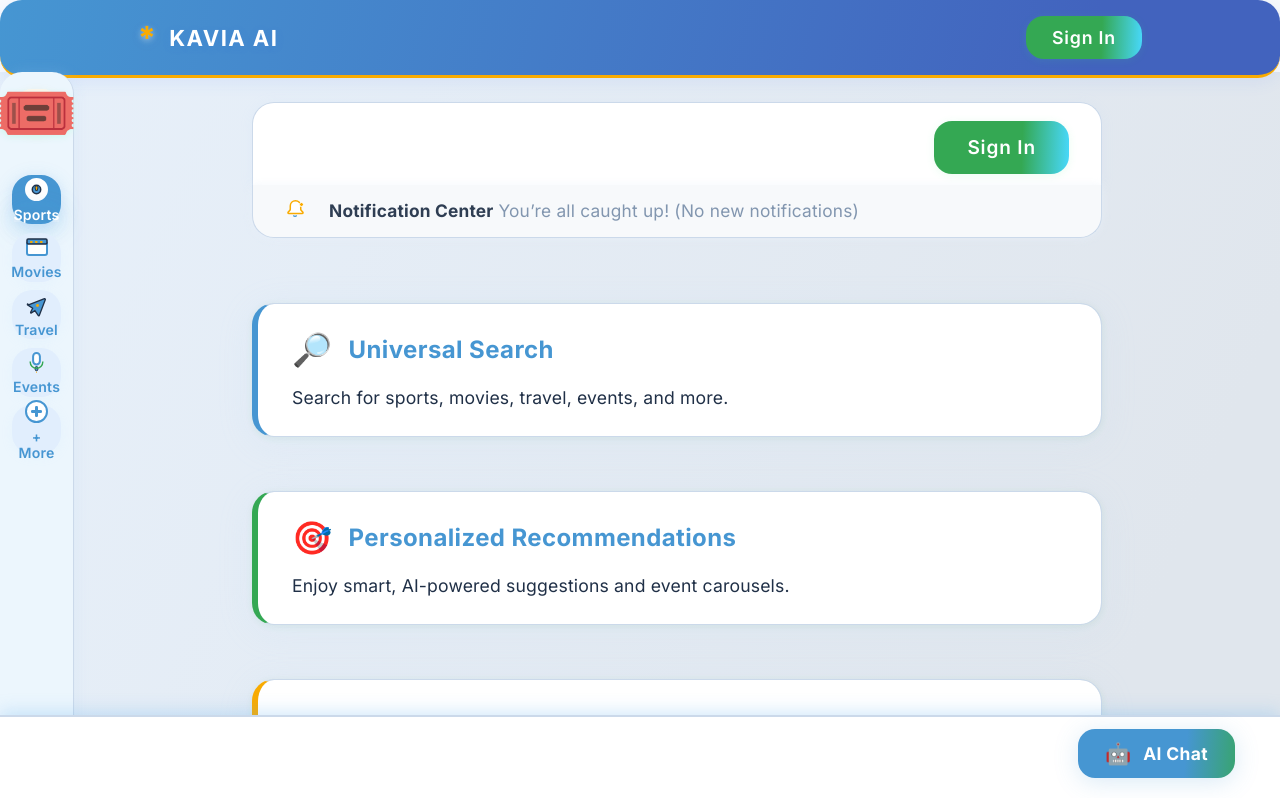
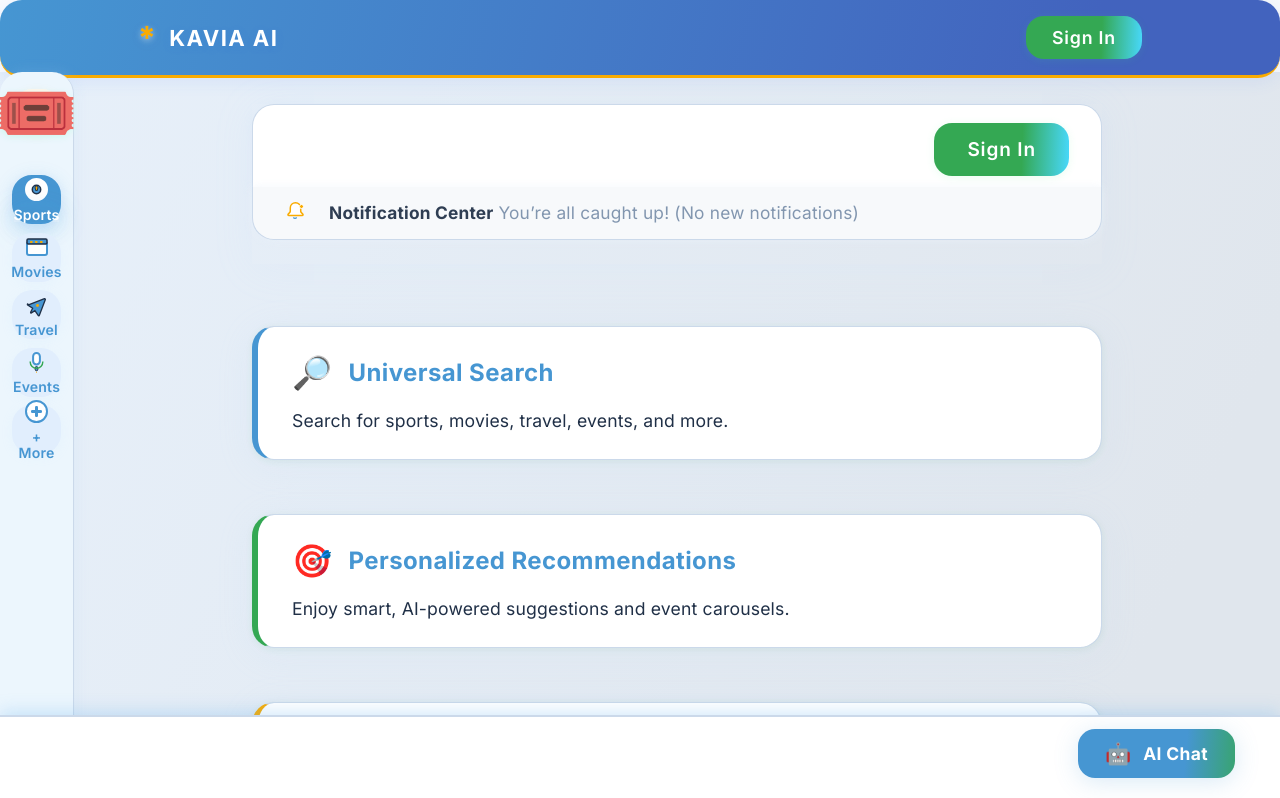
Before and after one commit to Workflow-Manager-admin/omniticket-ai-23181-5b174098, a React (Create React App) app in the folder omniticket_ai/: page / in a window 1280 px wide. Shown: the top 798 px of the page. Built offline with nearby package versions, Linux system fonts and the light colour scheme; the HTML template or start-up script is replaced by a standard one.

Commit message:
Auto-commit: Changes as of 2025-05-29T05:12:47.906017+00:00

```diff
--- a/omniticket_ai/src/MainContainer.css
+++ b/omniticket_ai/src/MainContainer.css
@@ -589,9 +589,12 @@
   flex-direction: column;
   align-items: stretch;
   gap: 0;
-  margin-top: 30px;
-  margin-bottom: 5px;
+  margin-top: 32px;
+  margin-bottom: 26px;
   position: relative;
+  z-index: 2;
+  /* gently float above feature cards for layered look */
+  box-shadow: 0 4px 40px #bedefb18;
 }
 
 .signin-bar {
```
Also changed, not shown: 2 other files (tests, documents, lock files or other folders).
